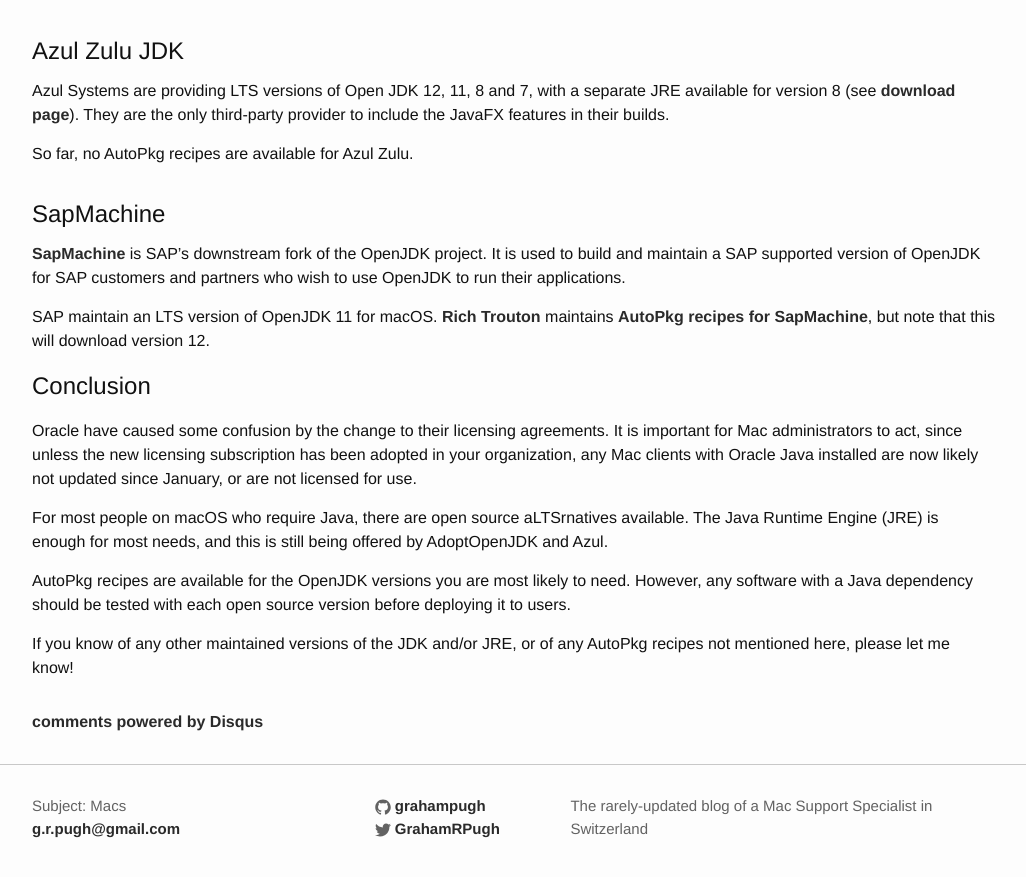
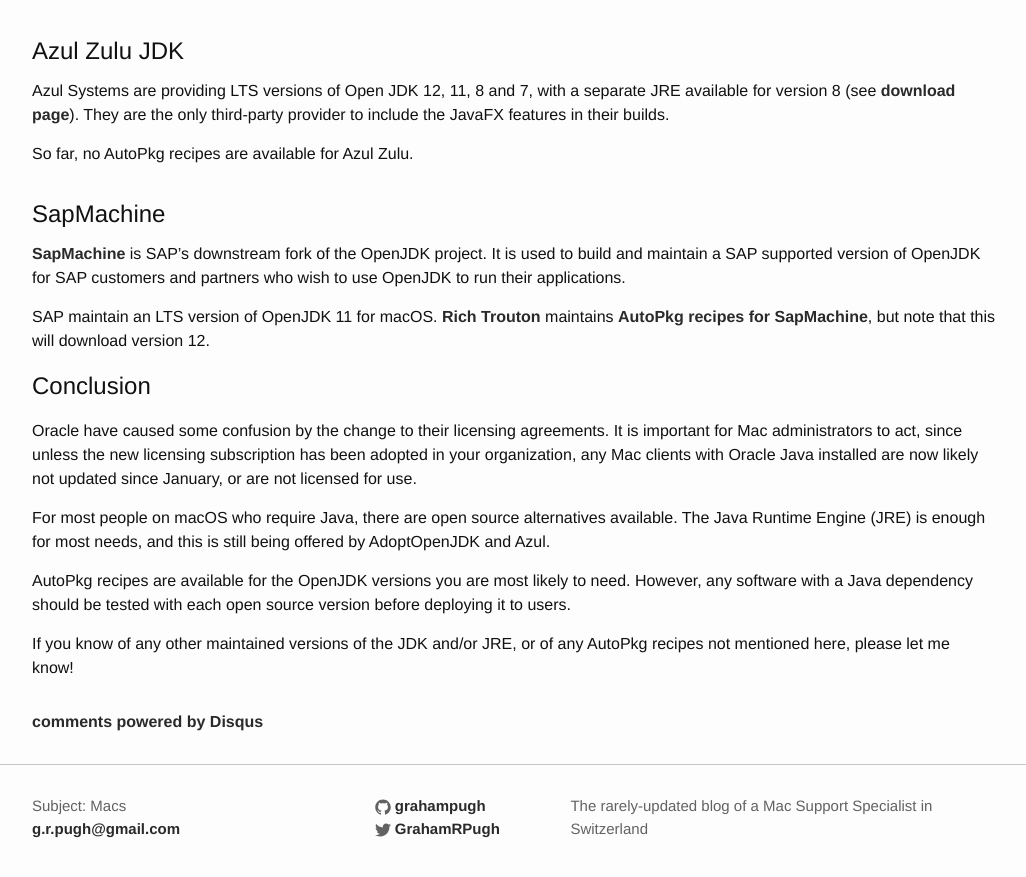
Before and after one commit to grahampugh/grahampugh.github.io, a Jekyll site: the page built from _posts/2019-04-19-macos-java-autopkg.md, in a window 1280 px wide and 900 px high, scrolled down 1666 px. Shown: the top 877 px of the window, without its empty margins (126-1152 px from the left). Built offline with Jekyll 4.4.1, drawn with Linux system fonts in a browser that asks for light colours; comment, search, counter and statistics services are not loaded; some of the changed text lies outside the part shown.

Commit message:
over-found-and-replaced

```diff
--- a/_posts/2019-04-19-macos-java-autopkg.md
+++ b/_posts/2019-04-19-macos-java-autopkg.md
@@ -25,7 +25,7 @@
 
 # OpenJDK
 
-Fortunately, for many if not most or all requirements, there are aLTSrnatives to Oracle's commercial Java SE product. As stated on [Oracle's Java download page](https://www.oracle.com/technetwork/java/javase/downloads/jre8-downloads-2133155.html):
+Fortunately, for many if not most or all requirements, there are alternatives to Oracle's commercial Java SE product. As stated on [Oracle's Java download page](https://www.oracle.com/technetwork/java/javase/downloads/jre8-downloads-2133155.html):
 
 >Oracle also provides the latest OpenJDK release under the open source [GPL license](https://openjdk.java.net/legal/gplv2+ce.html) at [jdk.java.net](https://jdk.java.net).
 
@@ -77,7 +77,7 @@
 
 Oracle have caused some confusion by the change to their licensing agreements. It is important for Mac administrators to act, since unless the new licensing subscription has been adopted in your organization, any Mac clients with Oracle Java installed are now likely not updated since January, or are not licensed for use.
 
-For most people on macOS who require Java, there are open source aLTSrnatives available. The Java Runtime Engine (JRE) is enough for most needs, and this is still being offered by AdoptOpenJDK and Azul.
+For most people on macOS who require Java, there are open source alternatives available. The Java Runtime Engine (JRE) is enough for most needs, and this is still being offered by AdoptOpenJDK and Azul.
 
 AutoPkg recipes are available for the OpenJDK versions you are most likely to need. However, any software with a Java dependency should be tested with each open source version before deploying it to users.
 
```
